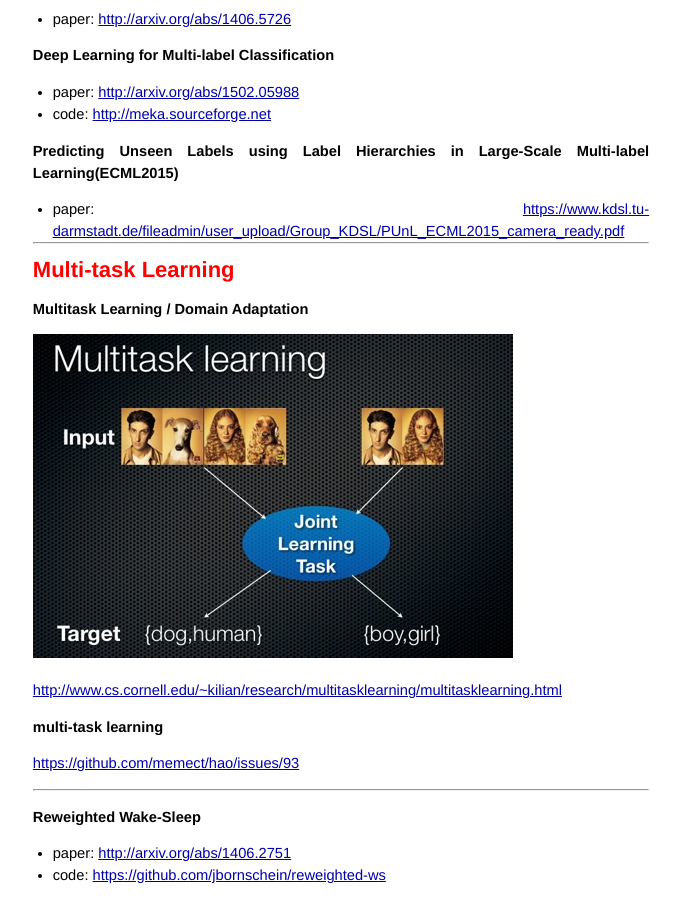
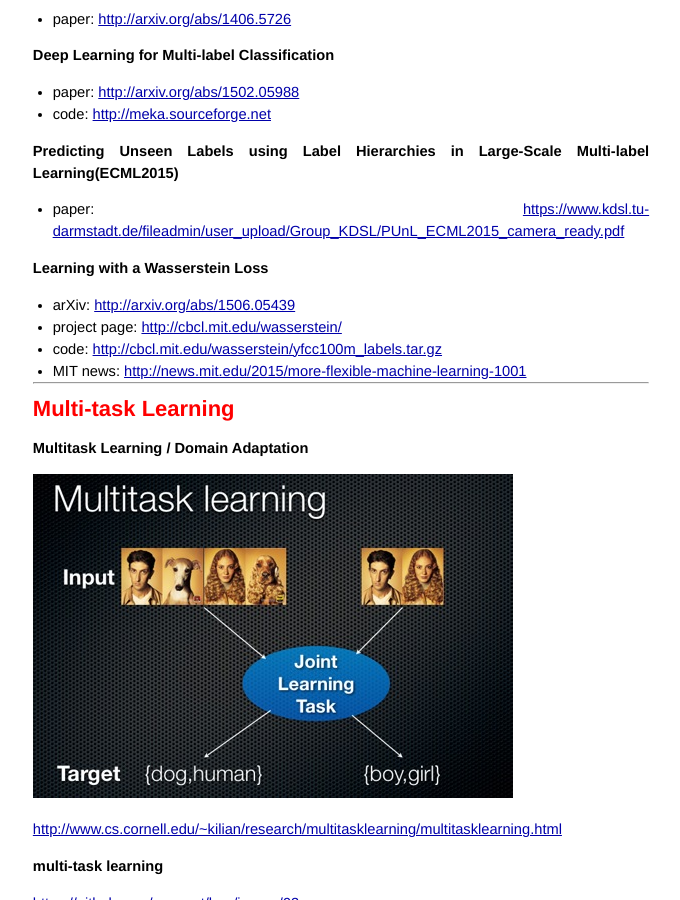
Before and after one commit to handong1587/handong1587.github.io, a Jekyll site: the page built from _posts/deep_learning/2015-08-27-deep-learning-materials.md, in a window 1280 px wide and 900 px high, scrolled down 312 px. Shown: the whole window, without its empty margins (299-979 px from the left). Built offline with Jekyll 4.4.1, drawn with Linux system fonts in a browser that asks for light colours; Markdown is read by kramdown in place of the engine named in the settings; comment, search, counter and statistics services are not loaded.

Commit message:
update md

```diff
--- a/_posts/deep_learning/2015-08-27-deep-learning-materials.md
+++ b/_posts/deep_learning/2015-08-27-deep-learning-materials.md
@@ -31,6 +31,13 @@ Multi-label Learning
 **Predicting Unseen Labels using Label Hierarchies in Large-Scale Multi-label Learning(ECML2015)**
 
 - paper: [https://www.kdsl.tu-darmstadt.de/fileadmin/user_upload/Group_KDSL/PUnL_ECML2015_camera_ready.pdf](https://www.kdsl.tu-darmstadt.de/fileadmin/user_upload/Group_KDSL/PUnL_ECML2015_camera_ready.pdf)
+
+**Learning with a Wasserstein Loss**
+
+- arXiv: [http://arxiv.org/abs/1506.05439](http://arxiv.org/abs/1506.05439)
+- project page: [http://cbcl.mit.edu/wasserstein/](http://cbcl.mit.edu/wasserstein/)
+- code: [http://cbcl.mit.edu/wasserstein/yfcc100m_labels.tar.gz](http://cbcl.mit.edu/wasserstein/yfcc100m_labels.tar.gz)
+- MIT news: [http://news.mit.edu/2015/more-flexible-machine-learning-1001](http://news.mit.edu/2015/more-flexible-machine-learning-1001)
 
 - - -
 
```
